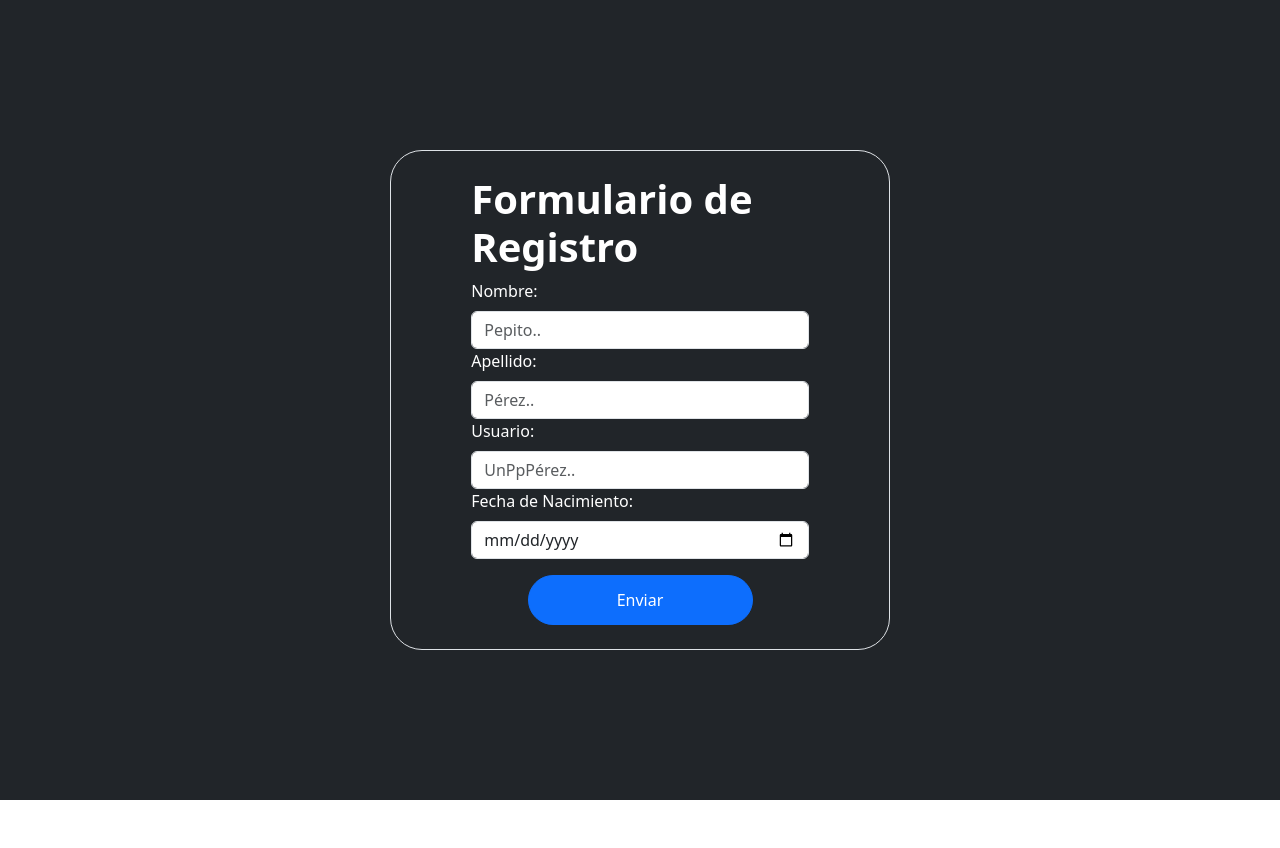
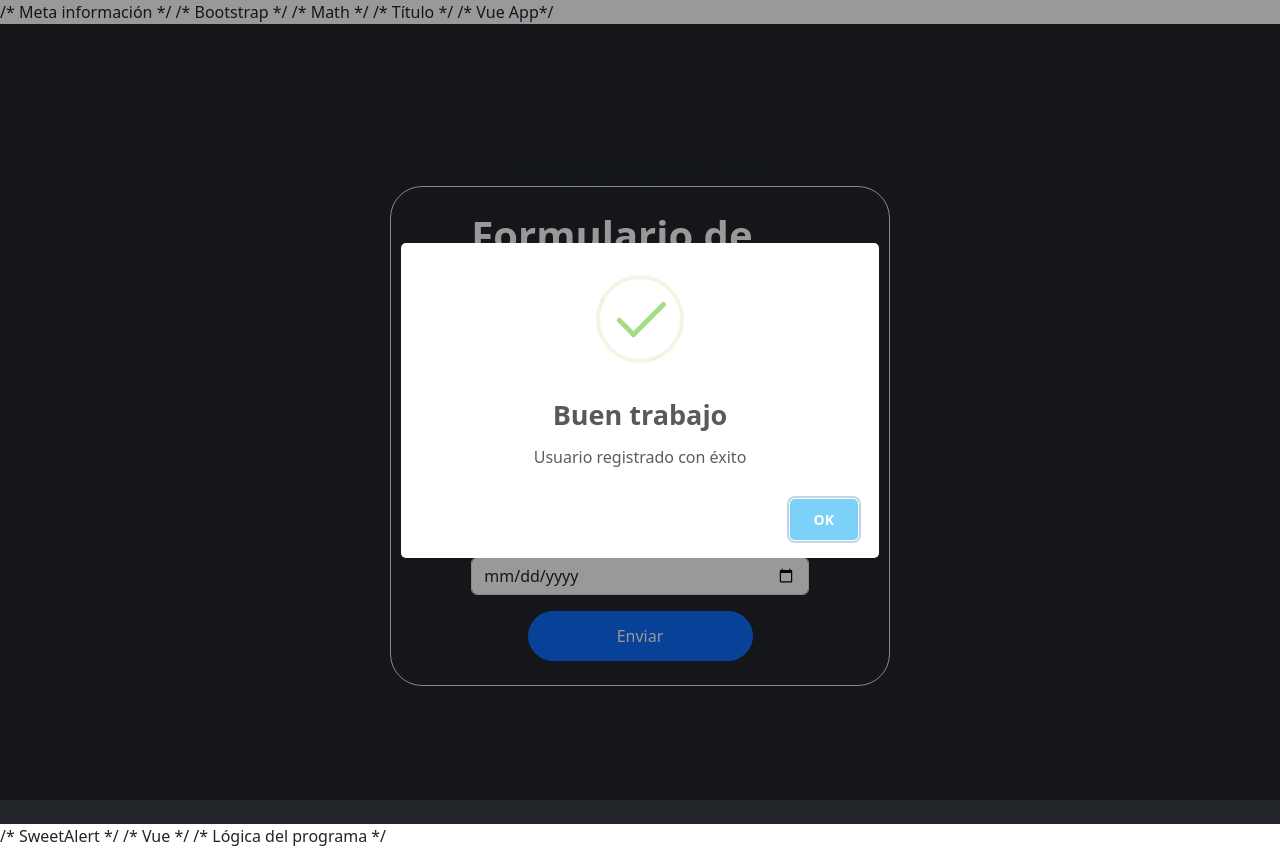
Before and after one commit to SebastianGamez/form-marketMix, a website: page index.html in a window 1280 px wide. Both pictures are taken after typing "Sample", "Sample", "Sample", "2020-01-15" into the empty fields and a click on the input "Enviar". Before the commit the page ends 800 px from the top, so only its background shows below. Drawn offline with nearby package versions, Linux system fonts and the light colour scheme.

Commit message:
Finalización del aplicativo en su primera versión, lógica básica con base a los requerimientos lograda

```diff
--- a/index.html
+++ b/index.html
@@ -1,19 +1,40 @@
 <!DOCTYPE html>
 <html lang="en">
 <head>
+
+    /* Meta información */
     <meta charset="UTF-8">
     <meta http-equiv="X-UA-Compatible" content="IE=edge">
     <meta name="viewport" content="width=device-width, initial-scale=1.0">
-        <link rel="stylesheet" href="./src/css/style.css">
+
+    /* Bootstrap */
     <link href="https://cdn.jsdelivr.net/npm/bootstrap@5.3.0-alpha1/dist/css/bootstrap.min.css" rel="stylesheet" integrity="sha384-GLhlTQ8iRABdZLl6O3oVMWSktQOp6b7In1Zl3/Jr59b6EGGoI1aFkw7cmDA6j6gD" crossorigin="anonymous">
+
+    /* Math */
+    <script src="https://cdnjs.cloudflare.com/ajax/libs/mathjs/11.5.0/math.min.js" integrity="sha512-CTGbAVWJ6AABEPglq77mqB8mXjBRcmtfnxsISZEnJijuJnwooQTMpqDsuIfoXns5HUoDME1Ka0wZ/sBO2jfwgg==" crossorigin="anonymous" referrerpolicy="no-referrer"></script>
+
+    /* Título */
     <title>Form-MarketMix</title>
+
 </head>
 <body>
+
+    /* Vue App*/
     <main class="bg-dark d-flex flex-column justify-content-center align-items-center" id="app" style="width:100%; height:100vh">
+
+        /* Componente del formulario */
         <form-component />
+
     </main>
+
+    /* SweetAlert */
+    <script src="https://unpkg.com/sweetalert/dist/sweetalert.min.js"></script>
+
+    /* Vue */
+    <script src="https://unpkg.com/vue@3/dist/vue.global.js"></script>
+
+    /* Lógica del programa */
+    <script src="./src/main.js"></script>
+
 </body>
-<script src="https://unpkg.com/vue@3/dist/vue.global.js"></script>
-<script src="https://cdn.jsdelivr.net/npm/bootstrap@5.3.0-alpha1/dist/js/bootstrap.bundle.min.js" integrity="sha384-w76AqPfDkMBDXo30jS1Sgez6pr3x5MlQ1ZAGC+nuZB+EYdgRZgiwxhTBTkF7CXvN" crossorigin="anonymous" /></script>
-<script src="./src/main.js"></script>
 </html>
--- a/src/main.js
+++ b/src/main.js
@@ -28,7 +28,7 @@ app.component("form-component", {
             </div>
             <div class="form-group w-75">
                 <label class="text-white form-label" for="user">Usuario:</label>
-                <input class="form-control" id="usuario" type="text" placeholder="UnPpPérez.." v-model="user" />
+                <input class="form-control" id="usuario" type="text" placeholder="UnPpPérez.." v-model="username" />
             </div>
             <div class="form-group w-75">
                 <label class="text-white form-label" for="birth">Fecha de Nacimiento:</label>
@@ -41,19 +41,98 @@ app.component("form-component", {
     `,
 
     data: () => ({
+        id: '',
         name: '',
         lastName: '',
-        user: '',
-        birth: ''
+        username: '',
+        birth: '',
+        users: []
     }),
 
     methods: {
+        // Función para generar un número aleatorio
+        getRandomInt(max) {
+            return Math.floor(Math.random() * max);
+        },
+        // Función para generar un carácter aleatorio
+        getRandomCharacter() {
+            return String.fromCharCode(Math.floor(Math.random() * 26) + 65);
+        },
+        // Función para generar un id aleatorio
+        getRandomId() {
+
+            // Crear id
+            let id = '';
+
+            // Generar id
+            let i = 0;
+            while(i < 8){
+                // Añadir un número o un carácter aleatorio
+                if(i % 2 === 0){
+                    // Si es par añade un dígito
+                    id += this.getRandomInt(10);
+                } else {
+                    // Si es impar añade un carácter
+                    id += this.getRandomCharacter();
+                }
+                ++i
+            }
+
+            // Devolver el id
+            return id;
+
+        },
+        // Función para calcular la edad a partir de una fecha 'aaaa-mm-dd'
+        getAge(birth) {
+            // Obtener la fecha actual
+            const today = new Date();
+            // Obtener la fecha de nacimiento
+            const birthDate = new Date(birth);
+            // Calcular la edad
+            let age = today.getFullYear() - birthDate.getFullYear();
+            const month = today.getMonth() - birthDate.getMonth();
+            if (month < 0 || (month === 0 && today.getDate() < birthDate.getDate())) {
+                age--;
+            }
+            // Devolver la edad
+            return age;
+        },
+        // Función para enviar el formulario
         handleSubmit() {
-            console.log(this.name, this.lastName, this.user, this.birth);
-            this.name = '';
-            this.lastName = '';
-            this.user = '';
-            this.birth ='';
+
+            // Verificar que el usuario no exista
+            if(!this.users.some(user => user.username === this.username)){
+                // Crear id del usuario
+                this.id = this.getRandomId();
+
+                //Crear usuario
+                const user = {
+                    id: this.id,
+                    name: this.name,
+                    lastName: this.lastName,
+                    username: this.username,
+                    age: this.getAge(this.birth)
+                };
+
+                // Agregar el usuario
+                this.users.push(user);
+
+                // Mostrar mensaje de éxito
+                swal('Buen trabajo', 'Usuario registrado con éxito', 'success');
+
+                // Restablecer los campos
+                this.name = '';
+                this.lastName = '';
+                this.username = '';
+                this.birth ='';
+            }
+            else {
+                // Mostrar mensaje de error
+                swal('Error', 'El usuario ya existe', 'error');
+            }
+
+            // Mostrar los usuarios
+            console.log(this.users);
 
         }
     }
```
